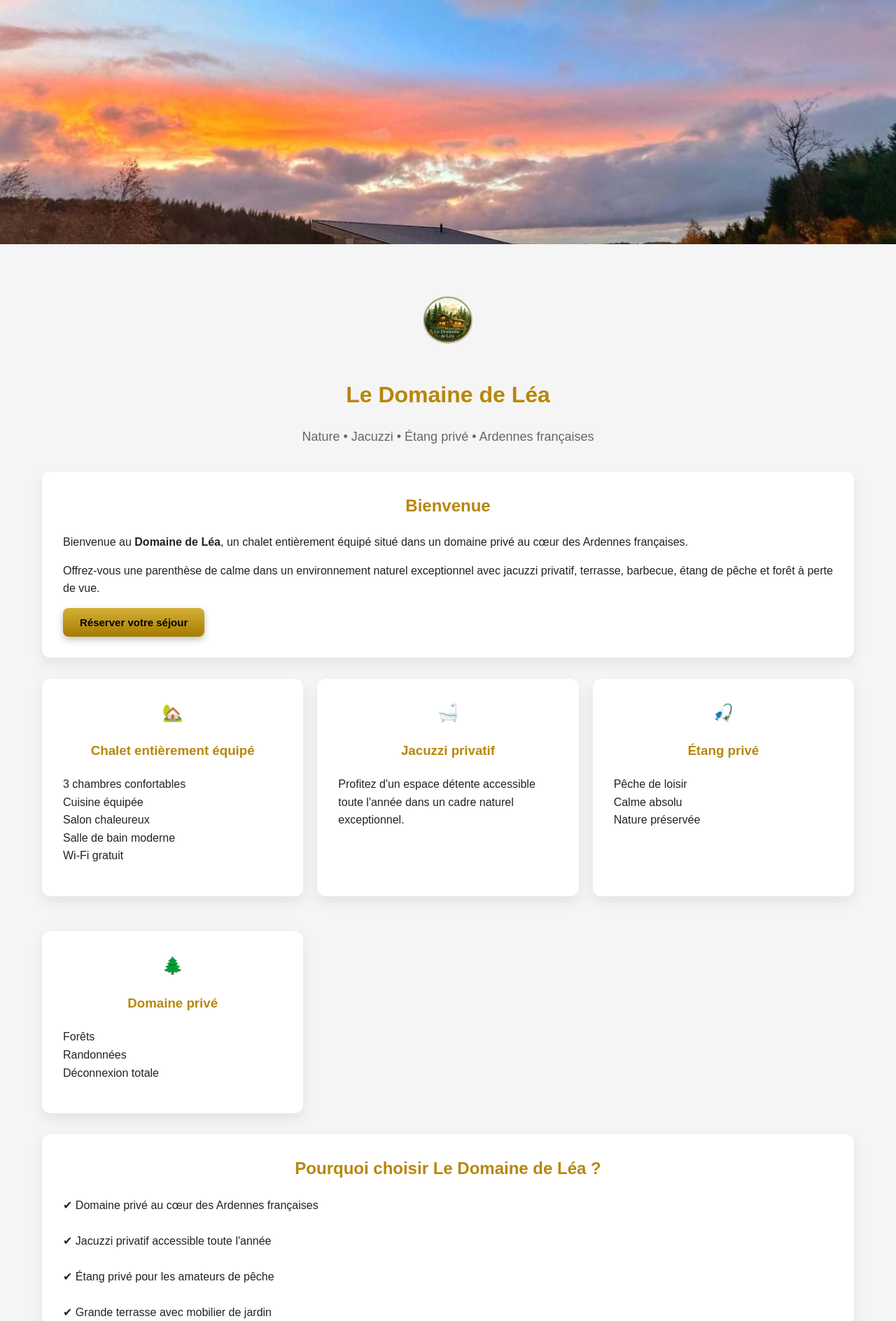
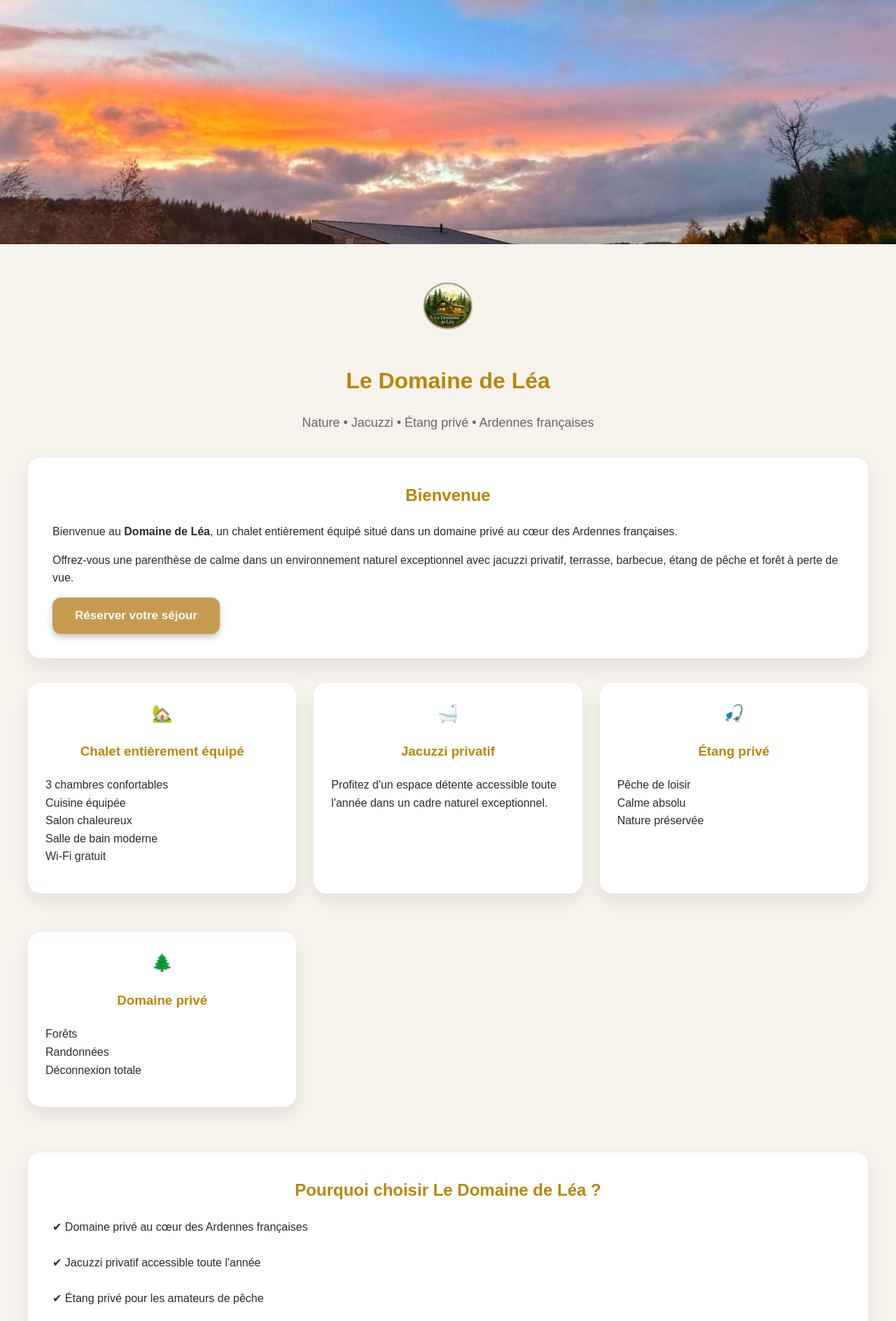
Before and after one commit to MSEDIT-1304/demo-le-domaine-de-lea, a Flask app: page / in a window 1280 px wide. Shown: the part 63-1951 px from the top of the page at 70% size. Run offline with Flask 3, Linux system fonts and the light colour scheme.

Commit message:
Update style.css

```diff
--- a/static/style.css
+++ b/static/style.css
@@ -208,3 +208,186 @@ td{
     }
 
 }
+body{
+
+background:#f6f3ec;
+
+color:#2b2b2b;
+
+font-family:Arial,Helvetica,sans-serif;
+
+}
+
+.contenu{
+
+max-width:1300px;
+
+margin:auto;
+
+padding:40px;
+
+}
+
+.presentation{
+
+background:white;
+
+padding:35px;
+
+margin:35px 0;
+
+border-radius:18px;
+
+box-shadow:0 10px 30px rgba(0,0,0,.08);
+
+}
+
+.service{
+
+background:white;
+
+padding:25px;
+
+border-radius:18px;
+
+box-shadow:0 10px 25px rgba(0,0,0,.08);
+
+transition:.3s;
+
+}
+
+.service:hover{
+
+transform:translateY(-8px);
+
+}
+.galerie{
+
+display:grid;
+
+grid-template-columns:repeat(auto-fit,minmax(320px,1fr));
+
+gap:25px;
+
+margin:35px 0;
+
+}
+
+.galerie img{
+
+width:100%;
+
+height:260px;
+
+object-fit:cover;
+
+border-radius:18px;
+
+box-shadow:0 8px 20px rgba(0,0,0,.18);
+
+transition:.4s;
+
+}
+
+.galerie img:hover{
+
+transform:scale(1.03);
+
+}
+button{
+
+background:#c69b4f;
+
+color:white;
+
+border:none;
+
+padding:16px 32px;
+
+font-size:17px;
+
+border-radius:12px;
+
+cursor:pointer;
+
+font-weight:bold;
+
+transition:.3s;
+
+}
+
+button:hover{
+
+background:#a87d34;
+
+}
+table{
+
+width:100%;
+
+border-collapse:collapse;
+
+background:white;
+
+border-radius:18px;
+
+overflow:hidden;
+
+box-shadow:0 10px 30px rgba(0,0,0,.08);
+
+}
+
+th{
+
+background:#31572c;
+
+color:white;
+
+padding:18px;
+
+}
+
+td{
+
+padding:16px;
+
+border-bottom:1px solid #ececec;
+
+}
+.contact-form{
+
+background:white;
+
+padding:35px;
+
+border-radius:18px;
+
+box-shadow:0 10px 30px rgba(0,0,0,.08);
+
+}
+
+.contact-form input,
+
+.contact-form select,
+
+.contact-form textarea{
+
+width:100%;
+
+padding:14px;
+
+margin-bottom:20px;
+
+border-radius:10px;
+
+border:1px solid #cccccc;
+
+font-size:16px;
+
+}
+
+.contact-form textarea{
+
+min-height:180px;
+
+}
```
